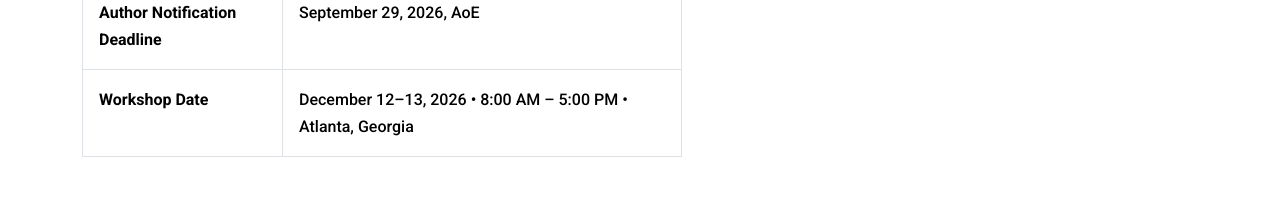
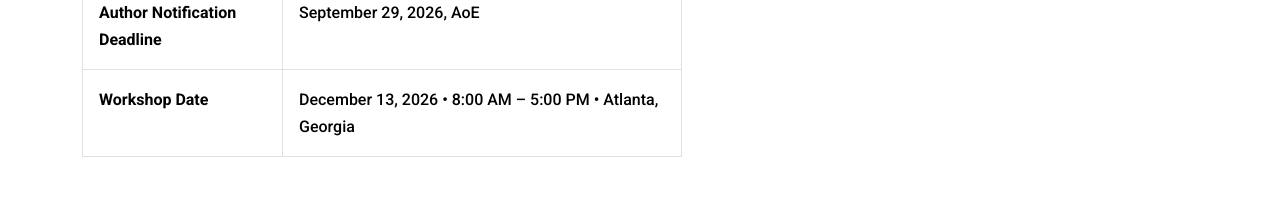
Before and after one commit to med-reasoner/neurips2026, a plain HTML site: page call_for_paper.html in a window 1280 px wide. Shown: the part 2677-2884 px from the top of the page. Drawn offline with nearby package versions, Linux system fonts and the light colour scheme.

Commit message:
Update workshop date to December 13, 2026
Co-authored-by: Cursor <cursoragent@cursor.com>

```diff
--- a/call_for_paper.html
+++ b/call_for_paper.html
@@ -169,7 +169,7 @@
                         </tr>
                         <tr>
                             <td class="date-label"><strong>Workshop Date</strong></td>
-                            <td class="date-value">December 12&ndash;13, 2026 &bull; 8:00 AM &ndash; 5:00 PM &bull; Atlanta, Georgia</td>
+                            <td class="date-value">December 13, 2026 &bull; 8:00 AM &ndash; 5:00 PM &bull; Atlanta, Georgia</td>
                         </tr>
                     </tbody>
                 </table>
```
Also changed, not shown: index.html (+2 -2 lines).
